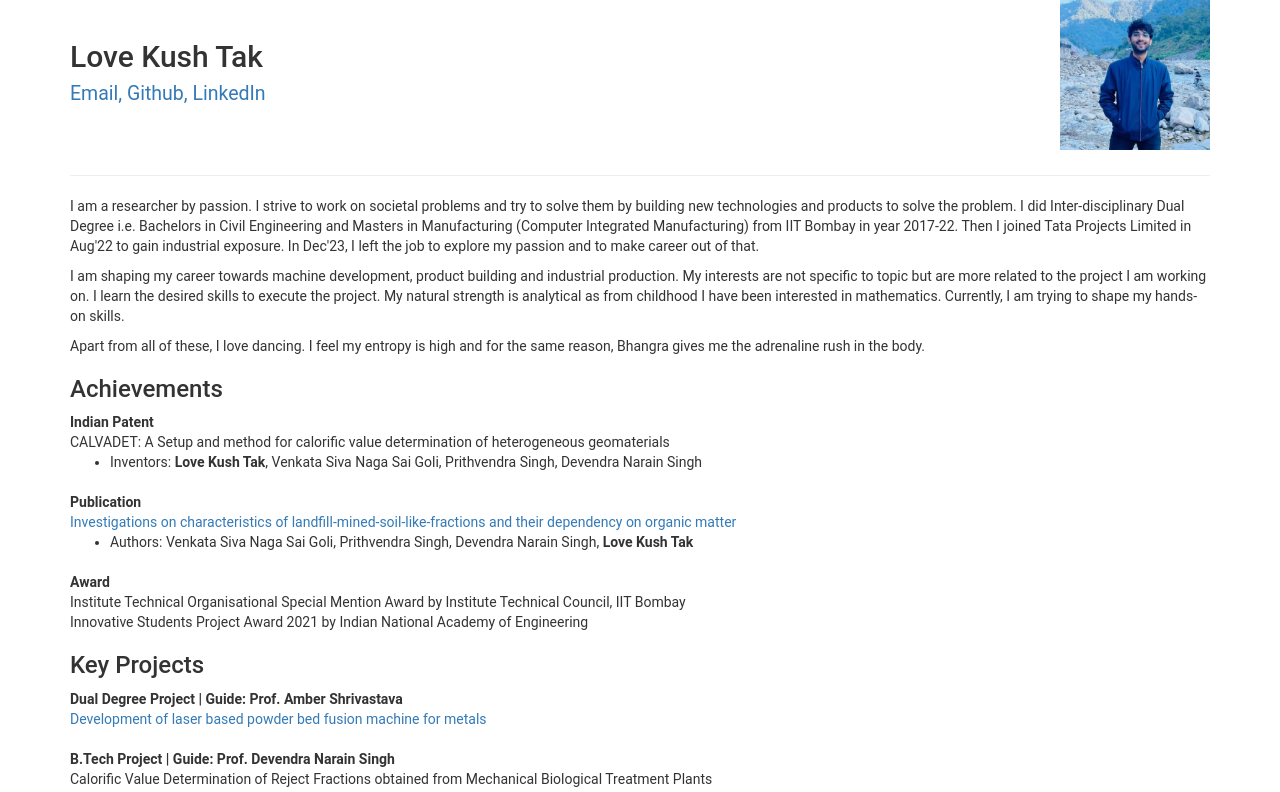
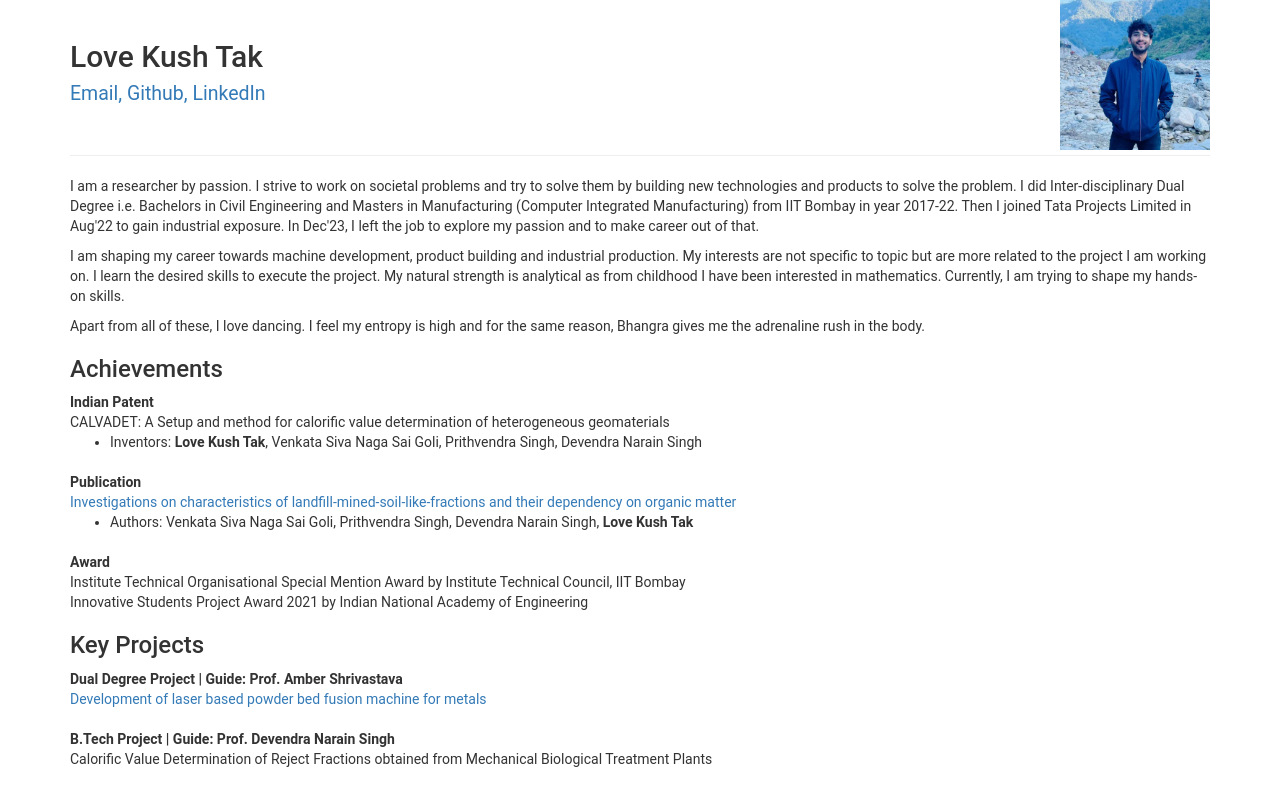
Before and after one commit to Love-Kush-Tak/lovekush.github.io, a plain HTML site: page docs/index.html in a window 1280 px wide. Shown: the top 792 px of the page. Drawn offline with Linux system fonts and the light colour scheme.

Commit message:
Update index.html

```diff
--- a/docs/index.html
+++ b/docs/index.html
@@ -33,7 +33,7 @@
 			<img src="images/me2.jpg" alt="Mountain" style="width:150px;height:150px;" align="right">
 			<div class="page-header">
 				<h2>Love Kush Tak
-				<p><small><a href="mailto:ishaantak99@gmail.com">Email, </a><a href="https://github.com/Love-Kush-Tak">Github, </a><a href="https://www.linkedin.com/in/love-kush-tak-358852a0/">LinkedIn</a></small></h2></p><br><br>
+				<p><small><a href="mailto:ishaantak99@gmail.com">Email, </a><a href="https://github.com/Love-Kush-Tak">Github, </a><a href="https://www.linkedin.com/in/love-kush-tak-358852a0/">LinkedIn</a></small></h2></p><br>
 
 				<!--<div class="alignRow">
 					<div class="imageColumn">
```
